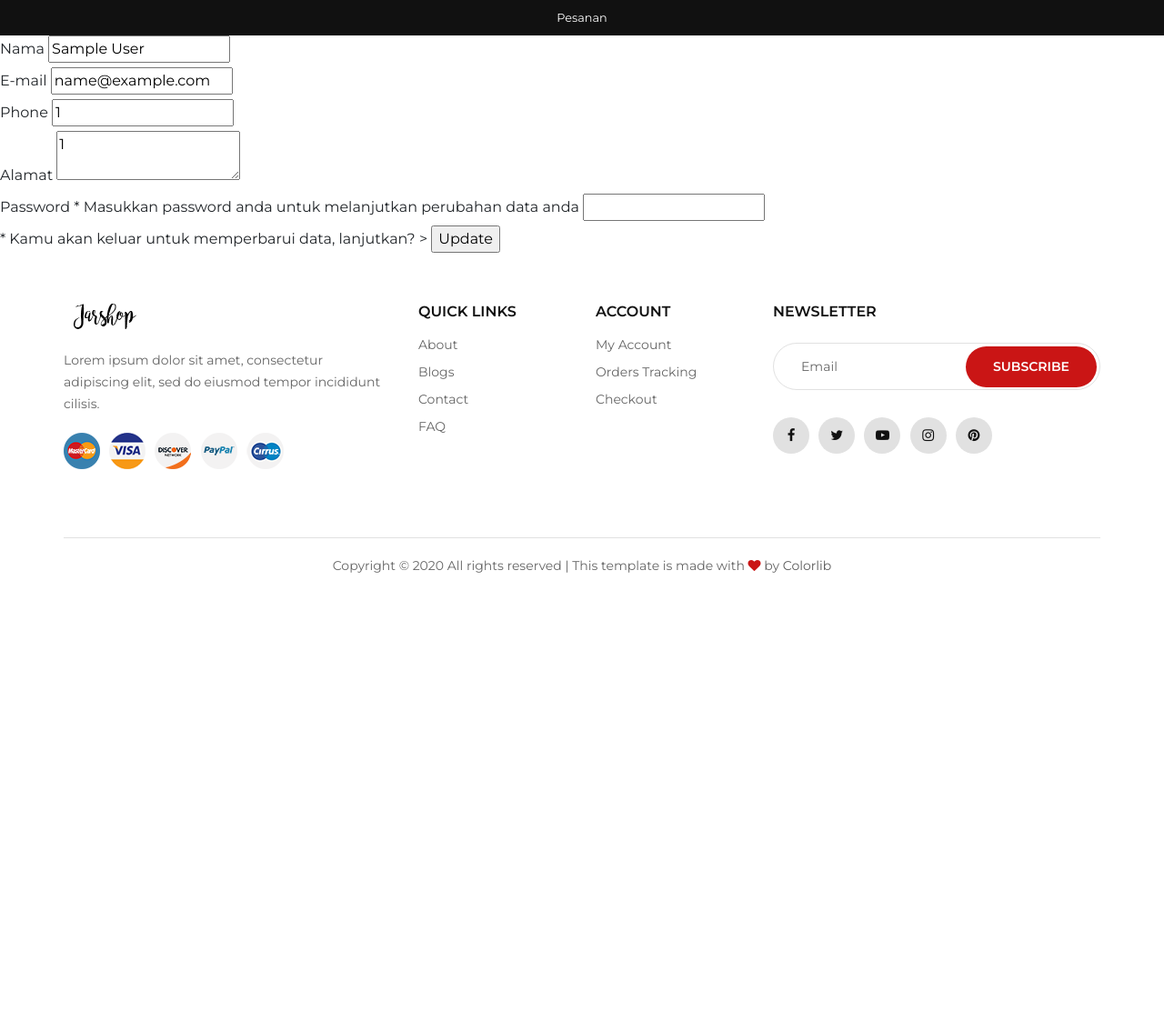
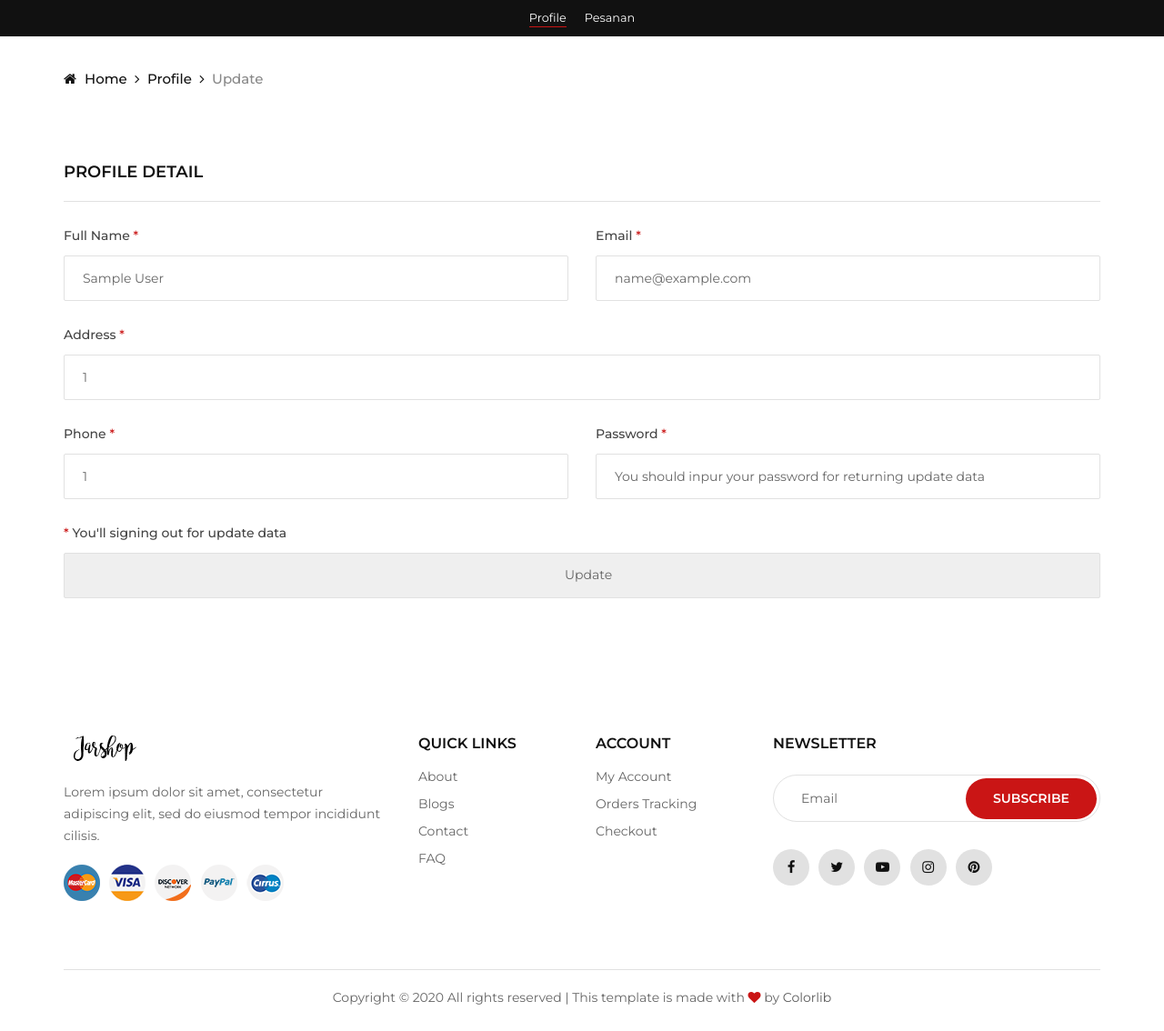
Before and after one commit to dbyjar/e-commerce-jarshop, a PHP site: page /jarshop/index.php?page=menu&module=profile&action=form in a window 1280 px wide. Shown: the part 98-1232 px from the top of the page at 91% size. Before the commit the page ends 728 px from the top, so only its background shows below. Run offline with PHP 8.4, Linux system fonts and the light colour scheme; the visitor is signed in with stand-in values (Sample User, id 1); data that the repository does not hold is empty.

Commit message:
fixed list profile page

```diff
--- a/menu.php
+++ b/menu.php
@@ -13,6 +13,10 @@
 <div id="bg-page-profile">
 	<div id="menu-profile">
 		<ul>
+			<li>
+				<a <?php if($module == "profile"){ echo "class='active'"; } ?> href="<?php echo BASE_URL."index.php?page=menu&module=profile&action=list"; ?>">Profile</a>
+			</li>
+
 			<?php
 				if($level == "superadmin"){
 			?>
@@ -34,6 +38,7 @@
 			<?php
 				}
 			?>
+
 			<li>
 				<a <?php if($module == "pesanan"){ echo "class='active'"; } ?> href="<?php echo BASE_URL."index.php?page=menu&module=pesanan&action=list"; ?>">Pesanan</a>
 			</li>
--- a/module/profile/form.php
+++ b/module/profile/form.php
@@ -13,42 +13,70 @@
 
 ?>
 
-<form action="<?php echo BASE_URL."module/profile/aksi.php?user_id=$user_id"; ?>"
-	method="POST" enctype="multipart/form-data">
-	<div class="element-form">
-		<label>Nama</label>
-		<span>
+<!-- Breadcrumb Begin -->
+<div class="breadcrumb-option">
+	<div class="container">
+		<div class="row">
+			<div class="col-lg-12">
+				<div class="breadcrumb__links">
+					<a href='<?= BASE_URL ?>'><i class="fa fa-home"></i> Home</a>
+					<a href='<?= BASE_URL."index.php?page=menu&module=profile&action=list" ?>'>Profile </a>
+					<span>Update</span>
+				</div>
+			</div>
+		</div>
+	</div>
+</div>
+<!-- Breadcrumb End -->
+
+<!-- Checkout Section Begin -->
+<section class="checkout spad">
+	<div class="container">
+		<form action="<?php echo BASE_URL."module/profile/aksi.php?user_id=$user_id"; ?>" method="POST" class="checkout__form">
+			<div class="row">
+				<div class="col-lg-12">
+					<h5>Profile detail</h5>
+					<div class="row">
+						<div class="col-lg-6 col-md-6 col-sm-6">
+							<div class="checkout__form__input">
+								<p>Full Name <span>*</span></p>
 								<input type="hidden" name="user_id" value="<?php echo $user_id; ?>" />
 								<input type="text" name="nama" value="<?php echo $nama; ?>" />
-		</span>
 							</div>
-	<div class="element-form">
-		<label>E-mail</label>
-		<span><input type="text" name="email" value="<?php echo $email; ?>" /></span>
 						</div>
-	<div class="element-form">
-		<label>Phone</label>
-		<span><input type="text" name="phone" value="<?php echo $phone; ?>" /></span>
+						<div class="col-lg-6 col-md-6 col-sm-6">
+							<div class="checkout__form__input">
+								<p>Email <span>*</span></p>
+								<input type="text" name="email" value="<?php echo $email; ?>" />
 							</div>
-	<div class="element-form">
-		<label>Alamat</label>
-		<span><textarea name="alamat" id="editor"><?php echo $alamat; ?></textarea></span>
 						</div>
-	<div class="element-form">
-		<label>Password</label>
-		<placeholder>* Masukkan password anda untuk melanjutkan perubahan data anda</placeholder>
-		<span><input type="password" name="password" /></span><br>
+						<div class="col-lg-12">
+							<div class="checkout__form__input">
+								<p>Address <span>*</span></p>
+								<input type="text"name="alamat" value="<?php echo $alamat; ?>">
 							</div>
-	<!--div class="element-form">
-		<label>Gambar Produk <?php //echo $keterangan_gambar; ?></label>
-		<span>
-			<input type="file" name="file" /> <?php //echo $gambar; ?>
-		</span>
-	</div-->
-	<div class="element-form">
-		<span>
-			<placeholder>* Kamu akan keluar untuk memperbarui data, lanjutkan? ></placeholder>
-			<input type="submit" name="button" value="Update" />
-		</span>
+						</div>
+						<div class="col-lg-6 col-md-6 col-sm-6">
+							<div class="checkout__form__input">
+								<p>Phone <span>*</span></p>
+								<input type="text" name="phone" value="<?php echo $phone; ?>" />
+							</div>
+						</div>
+						<div class="col-lg-6 col-md-6 col-sm-6">
+							<div class="checkout__form__input">
+								<p>Password <span>*</span></p>
+								<input type="password" name="password" placeholder="You should inpur your password for returning update data"/>
+							</div>
+						</div>
+						<div class="col-lg-12">
+							<div class="checkout__form__input">
+							<p><span>*</span> You'll signing out for update data</p>
+							<input type="submit" name="button" value="Update"/>
+						</div>
+					</div>
+				</div>
 			</div>
 		</form>
+	</div>
+</section>
+<!-- Checkout Section End -->
```
Also changed, not shown: module/profile/list.php (+16 -1 lines). Lines whose indentation alone changed are shown as unchanged.
